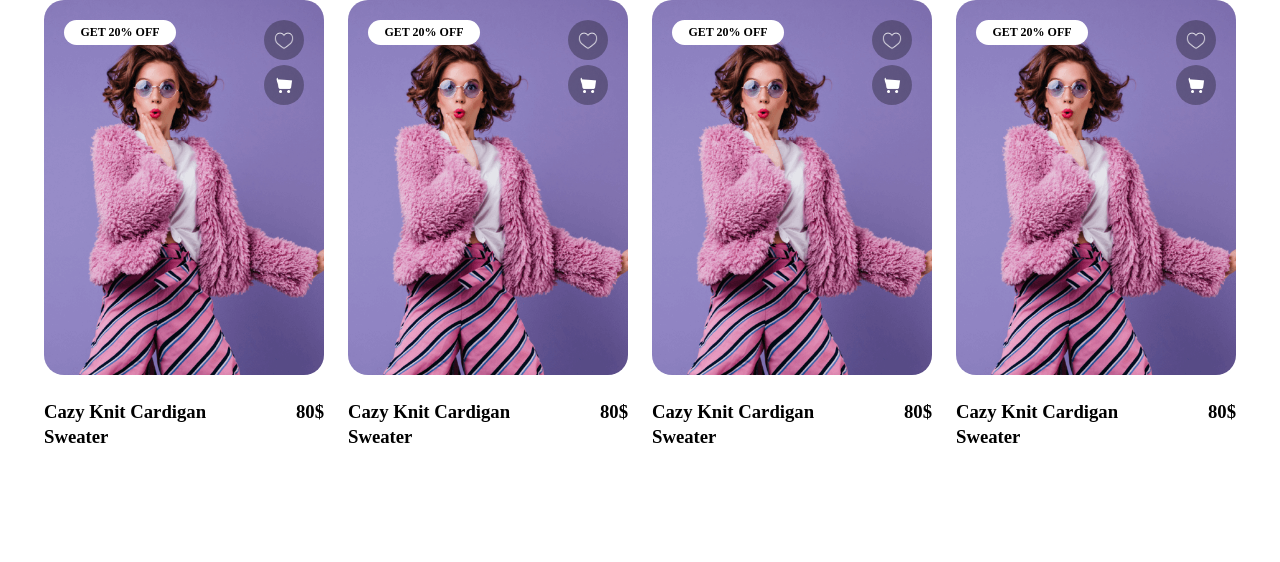
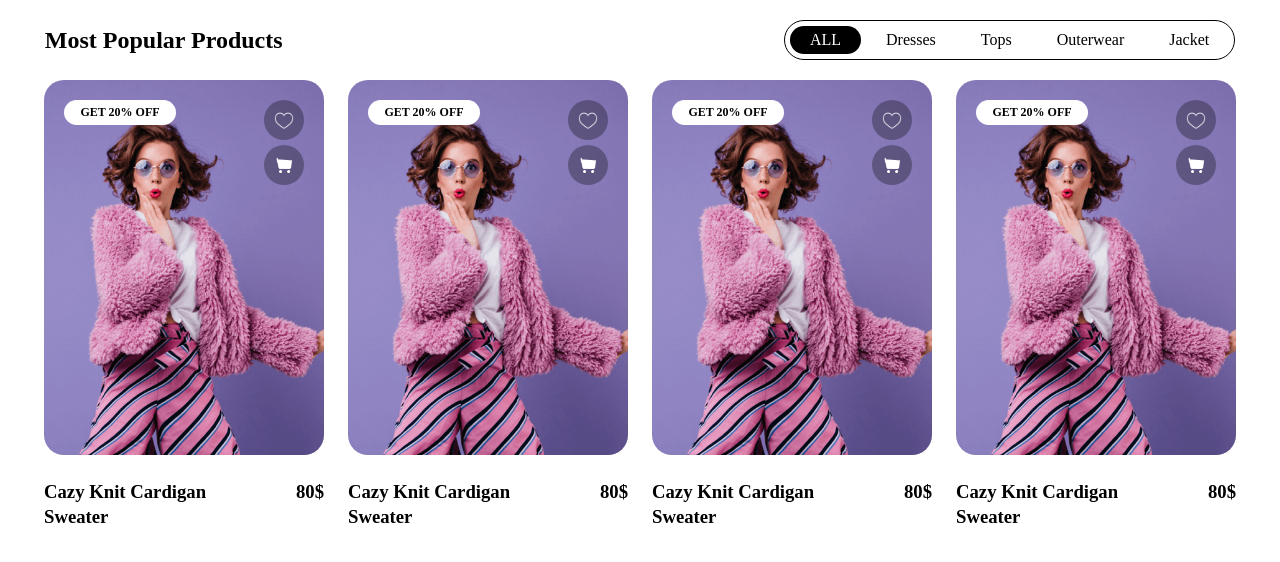
Before and after one commit to AlexanderMZH/Team-5, a React (Create React App) app: page /item in a window 1280 px wide. Shown: the top 562 px of the page. Built offline with nearby package versions, Linux system fonts and the light colour scheme.

Commit message:
design update

```diff
--- a/src/App.tsx
+++ b/src/App.tsx
@@ -1,12 +1,8 @@
 import "./App.css";
 
-import { useState } from "react";
-import Spinner from "./Components/Spinner";
 import Layout from "./Layout";
 
 function App() {
-  const [spinnerToggle, setSpinnerToggle] = useState(false);
-
   return (
     <div className="App">
       <Layout />
--- a/src/Pages/SingleItem/SingleItem.tsx
+++ b/src/Pages/SingleItem/SingleItem.tsx
@@ -1,17 +1,103 @@
+import { useState } from "react";
+
 import "./style.scss";
 
 const SingleItem = () => {
+  const [allActive, setAllActive] = useState("active");
+  const [dressesActive, setDressesActive] = useState("");
+  const [topsActive, setTopsActive] = useState("");
+  const [outerWearActive, setOuterWearActive] = useState("");
+  const [jacketActive, setJacketActive] = useState("");
+
+  const productNavActiveToggle = (param: String) => {
+    setAllActive("");
+    setDressesActive("");
+    setTopsActive("");
+    setOuterWearActive("");
+    setJacketActive("");
+    if (param === "all") {
+      setAllActive((preState) => (preState === "" ? "active" : ""));
+    } else if (param === "dresses") {
+      setDressesActive((preState) => (preState === "" ? "active" : ""));
+    } else if (param === "tops") {
+      setTopsActive((preState) => (preState === "" ? "active" : ""));
+    } else if (param === "outerwear") {
+      setOuterWearActive((preState) => (preState === "" ? "active" : ""));
+    } else if (param === "jacket") {
+      setJacketActive((preState) => (preState === "" ? "active" : ""));
+    }
+  };
+
   return (
     <>
-      <section className="single-item-section">
-        <div className="single-item-container">
-          <ul className="single-item-container-ul">
-            <li className="single-item-container-li">
-              <div className="single-item">
-                <div className="single-item-image">
+      <section className="popular-product-section">
+        <div className="popular-product-nav">
+          <div>
+            <h1>Most Popular Products</h1>
+          </div>
+          <div className="product-nav">
+            <ul>
+              <li
+                className={allActive}
+                onClick={() => {
+                  productNavActiveToggle("all");
+                }}
+              >
+                <div>
+                  <span>all</span>
+                </div>
+              </li>
+              <li
+                className={dressesActive}
+                onClick={() => {
+                  productNavActiveToggle("dresses");
+                }}
+              >
+                <div>
+                  <span>Dresses</span>
+                </div>
+              </li>
+              <li
+                className={topsActive}
+                onClick={() => {
+                  productNavActiveToggle("tops");
+                }}
+              >
+                <div>
+                  <span>tops</span>
+                </div>
+              </li>
+              <li
+                className={outerWearActive}
+                onClick={() => {
+                  productNavActiveToggle("outerwear");
+                }}
+              >
+                <div>
+                  <span>outerwear</span>
+                </div>
+              </li>
+              <li
+                className={jacketActive}
+                onClick={() => {
+                  productNavActiveToggle("jacket");
+                }}
+              >
+                <div>
+                  <span>jacket</span>
+                </div>
+              </li>
+            </ul>
+          </div>
+        </div>
+        <div className="popular-product-container">
+          <ul className="popular-product-container-ul">
+            <li className="popular-product-container-li">
+              <div className="popular-product">
+                <div className="popular-product-image">
                   <img src="./dress.png" alt="" />
                 </div>
-                <div className="single-item-features">
+                <div className="popular-product-features">
                   <div className="features-text">
                     <span>get 20% off</span>
                   </div>
@@ -20,21 +106,21 @@ const SingleItem = () => {
                     <img src="./cart.png" alt="" />
                   </div>
                 </div>
-                <div className="view active">
+                <div className="view">
                   <span>quick view</span>
                 </div>
-                <div className="single-item-name">
+                <div className="popular-product-name">
                   <h3>cazy knit cardigan sweater</h3>
                   <h3>80$</h3>
                 </div>
               </div>
             </li>
-            <li className="single-item-container-li">
-              <div className="single-item">
-                <div className="single-item-image">
+            <li className="popular-product-container-li">
+              <div className="popular-product">
+                <div className="popular-product-image">
                   <img src="./dress.png" alt="" />
                 </div>
-                <div className="single-item-features">
+                <div className="popular-product-features">
                   <div className="features-text">
                     <span>get 20% off</span>
                   </div>
@@ -43,21 +129,21 @@ const SingleItem = () => {
                     <img src="./cart.png" alt="" />
                   </div>
                 </div>
-                <div className="view active">
+                <div className="view ">
                   <span>quick view</span>
                 </div>
-                <div className="single-item-name">
+                <div className="popular-product-name">
                   <h3>cazy knit cardigan sweater</h3>
                   <h3>80$</h3>
                 </div>
               </div>
             </li>
-            <li className="single-item-container-li">
-              <div className="single-item">
-                <div className="single-item-image">
+            <li className="popular-product-container-li">
+              <div className="popular-product">
+                <div className="popular-product-image">
                   <img src="./dress.png" alt="" />
                 </div>
-                <div className="single-item-features">
+                <div className="popular-product-features">
                   <div className="features-text">
                     <span>get 20% off</span>
                   </div>
@@ -66,21 +152,21 @@ const SingleItem = () => {
                     <img src="./cart.png" alt="" />
                   </div>
                 </div>
-                <div className="view active">
+                <div className="view ">
                   <span>quick view</span>
                 </div>
-                <div className="single-item-name">
+                <div className="popular-product-name">
                   <h3>cazy knit cardigan sweater</h3>
                   <h3>80$</h3>
                 </div>
               </div>
             </li>
-            <li className="single-item-container-li">
-              <div className="single-item">
-                <div className="single-item-image">
+            <li className="popular-product-container-li">
+              <div className="popular-product">
+                <div className="popular-product-image">
                   <img src="./dress.png" alt="" />
                 </div>
-                <div className="single-item-features">
+                <div className="popular-product-features">
                   <div className="features-text">
                     <span>get 20% off</span>
                   </div>
@@ -89,10 +175,10 @@ const SingleItem = () => {
                     <img src="./cart.png" alt="" />
                   </div>
                 </div>
-                <div className="view active">
+                <div className="view">
                   <span>quick view</span>
                 </div>
-                <div className="single-item-name">
+                <div className="popular-product-name">
                   <h3>cazy knit cardigan sweater</h3>
                   <h3>80$</h3>
                 </div>
--- a/src/Pages/SingleItem/style.scss
+++ b/src/Pages/SingleItem/style.scss
@@ -1,8 +1,46 @@
-// .single-item-section {
-//   width: 100%;
-//   display: flex;
-//   justify-content: center;
-// }
+.popular-product-section {
+  display: flex;
+  flex-direction: column;
+  align-items: center;
+  .popular-product-nav {
+    margin: 20px 0;
+    width: 93%;
+    display: flex;
+    justify-content: space-between;
+    align-items: center;
+    // flex-direction: column;
+
+    .product-nav {
+      padding: 5px;
+      border: 1px solid black;
+      border-radius: 20px;
+      ul {
+        display: flex;
+        justify-content: space-between;
+        flex-wrap: wrap;
+        li {
+          padding: 5px 20px;
+          border-radius: 20px;
+          text-transform: capitalize;
+          list-style-type: none;
+          cursor: pointer;
+
+          &:not(:last-child) {
+            margin-right: 5px;
+          }
+
+          &:first-child {
+            text-transform: uppercase;
+          }
+        }
+        .active {
+          color: #fff;
+          background-color: black;
+        }
+      }
+    }
+  }
+}
 
 @keyframes shrink {
   from {
@@ -22,24 +60,24 @@
   }
 }
 
-.single-item-container {
+.popular-product-container {
   width: 100%;
   display: flex;
   justify-content: center;
 
-  .single-item-container-ul {
+  .popular-product-container-ul {
     width: 95%;
     display: flex;
     justify-content: space-around;
     flex-wrap: wrap;
 
-    .single-item-container-li {
+    .popular-product-container-li {
       &:hover {
         .view {
           display: block !important;
           animation: quick-view 0.3s forwards;
         }
-        .single-item-image {
+        .popular-product-image {
           img {
             animation: shrink 0.7s forwards;
             // animation-name: shrink;
@@ -51,10 +89,10 @@
       max-width: calc(280px);
       list-style-type: none;
 
-      .single-item {
+      .popular-product {
         position: relative;
 
-        .single-item-image {
+        .popular-product-image {
           width: 100%;
           img {
             width: 280px;
@@ -62,7 +100,7 @@
             border-radius: 20px;
           }
         }
-        .single-item-features {
+        .popular-product-features {
           width: 100%;
           z-index: 1s;
 
@@ -119,7 +157,7 @@
           }
         }
 
-        .single-item-name {
+        .popular-product-name {
           display: flex;
           justify-content: space-between;
           text-transform: capitalize;
@@ -135,3 +173,13 @@
     }
   }
 }
+
+@media (max-width: 760px) {
+  .popular-product-section {
+    .popular-product-nav {
+      width: 90%;
+      flex-direction: column;
+      align-items: unset;
+    }
+  }
+}
```
